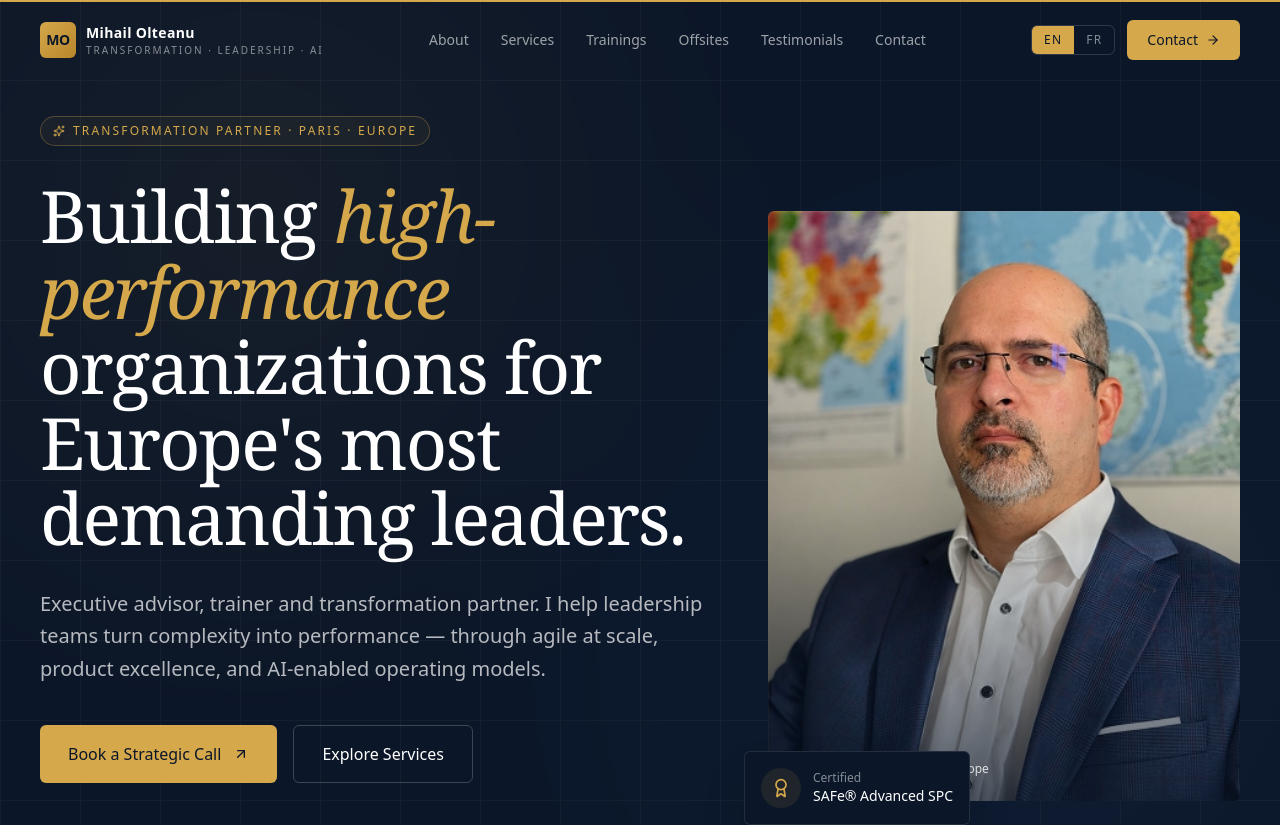
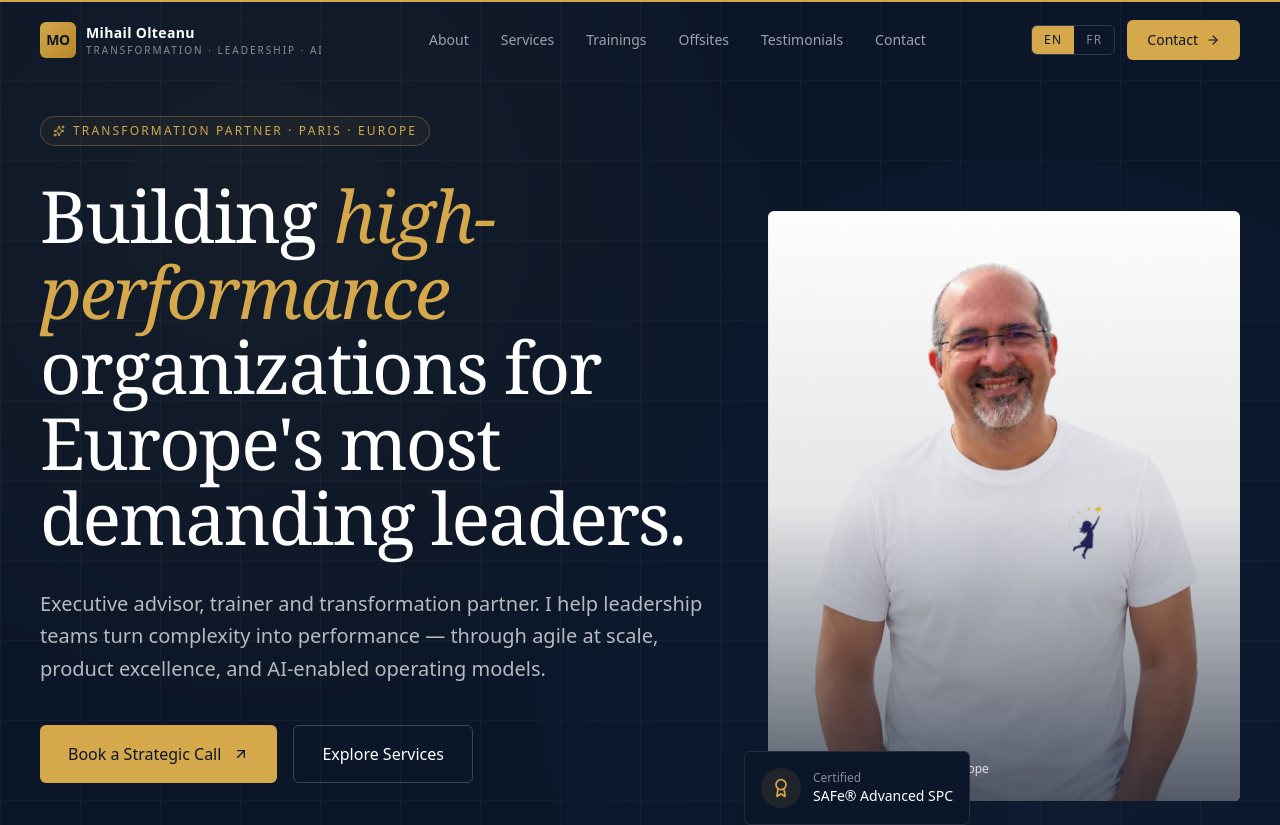
Before and after one commit to AnaReve/mihail-website, a React (Vite) app: page / in a window 1280 px wide. Shown: the top 825 px of the page. Built offline with nearby package versions, Linux system fonts and the light colour scheme; a web font is replaced by a local one.

Commit message:
Update profile photo

```diff
--- a/src/components/generated/MihailOlteanuWebsite.tsx
+++ b/src/components/generated/MihailOlteanuWebsite.tsx
@@ -521,7 +521,7 @@ export const MihailOlteanuWebsite = () => {
           <div className="relative aspect-[4/5] rounded-sm overflow-hidden">
             <div className="absolute -inset-4 border border-[#D4A84B]/20 rounded-sm pointer-events-none" />
             <div className="absolute -inset-4 border border-[#D4A84B]/10 rounded-sm translate-x-4 translate-y-4 pointer-events-none" />
-            <img src="/Mihail_Olteanu_1.jpg" alt="Mihail Olteanu — Enterprise Transformation Partner, Paris" className="w-full h-full object-cover object-center" />
+            <img src="/Mihail_Olteanu_1.webp" alt="Mihail Olteanu — Enterprise Transformation Partner, Paris" className="w-full h-full object-cover object-center" />
             <div className="absolute inset-0 pointer-events-none" style={{
               background: 'linear-gradient(to top, rgba(11,22,40,0.7) 0%, rgba(11,22,40,0.1) 50%, transparent 100%)'
             }} />
```
Also changed, not shown: public/Mihail_Olteanu_1.jpg (deleted), public/Mihail_Olteanu_1.webp (added).
